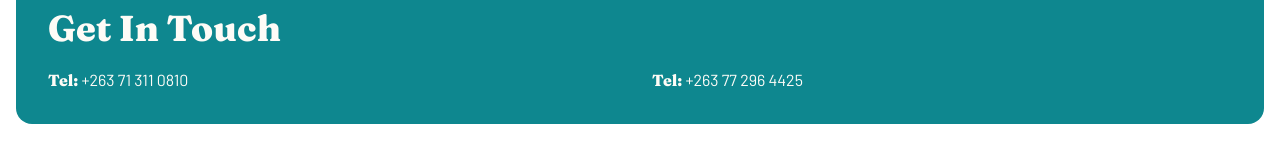
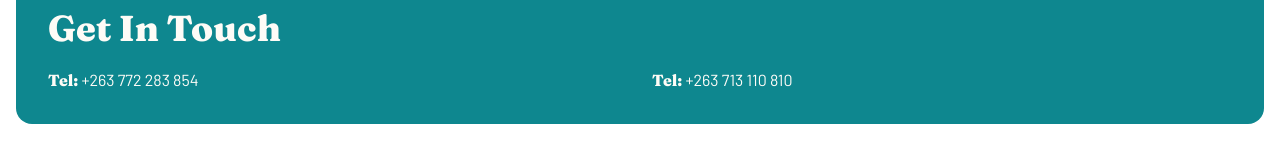
Before and after one commit to PhilaniNcube/simunye, a Next.js app: page / in a window 1280 px wide. Shown: the part 2310-2470 px from the top of the page. Built offline with nearby package versions, Linux system fonts and the light colour scheme.

Commit message:
update contact numbers

```diff
--- a/components/home/GetInTouch.tsx
+++ b/components/home/GetInTouch.tsx
@@ -24,13 +24,13 @@ const GetInTouch = () => {
           <div className="w-full">
             <h3 className={`${fraunces.className} text-md text-cream`}>
               Tel:{" "}
-              <span className={`${barlow.className}`}>+263 71 311 0810</span>
+              <span className={`${barlow.className}`}>+263 772 283 854</span>
             </h3>
           </div>
           <div className="w-full">
             <h3 className={`${fraunces.className} text-md text-cream`}>
               Tel:{" "}
-              <span className={`${barlow.className}`}>+263 77 296 4425</span>
+              <span className={`${barlow.className}`}>+263 713 110  810</span>
             </h3>
           </div>
         </div>
```
